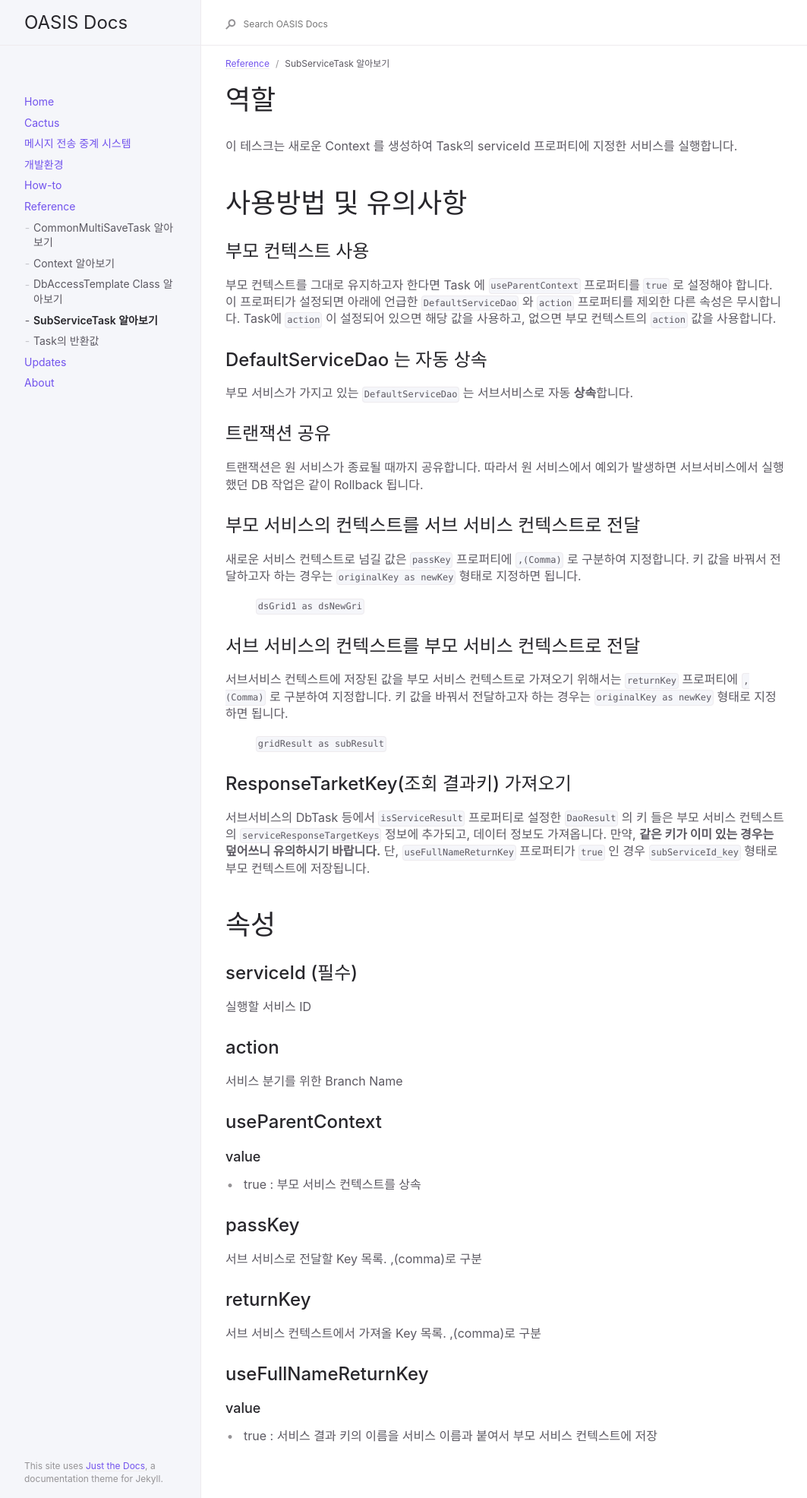
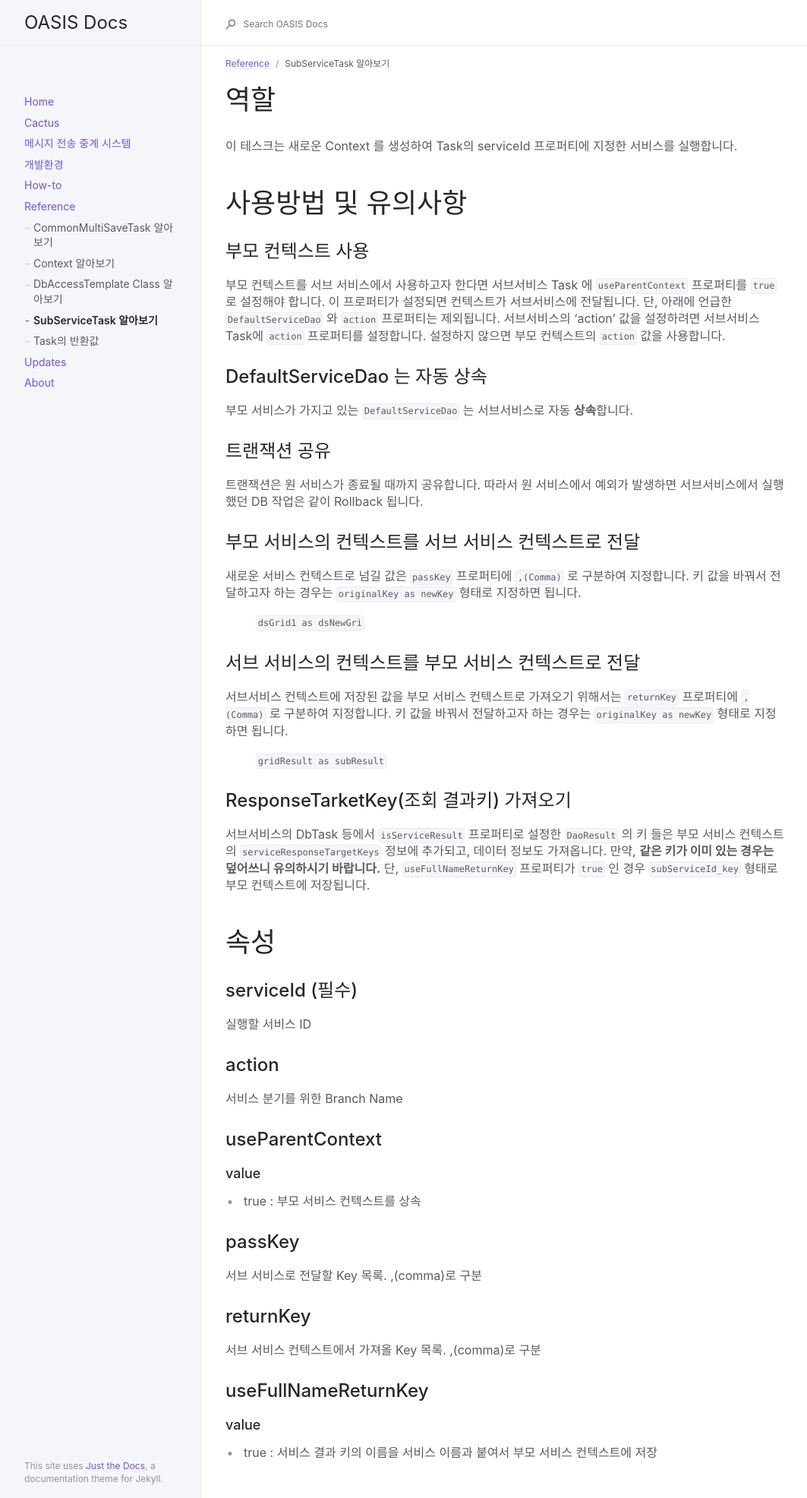
Before and after one commit to oasis-official/oasis-official.github.io, a Jekyll site: the page built from docs/reference/SubServiceTask.md, in a window 1280 px wide. Shown: the whole page at 76% size, without its empty margins (91-1154 px from the left). Built offline with Jekyll 4.4.1, drawn with Linux system fonts in a browser that asks for light colours.

Commit message:
Update SubServiceTask.md

```diff
--- a/docs/reference/SubServiceTask.md
+++ b/docs/reference/SubServiceTask.md
@@ -10,9 +10,9 @@ nav_order: 1
 
 # 사용방법 및 유의사항
 ## 부모 컨텍스트 사용
-부모 컨텍스트를 그대로 유지하고자 한다면 Task 에 `useParentContext` 프로퍼티를 `true` 로 설정해야 합니다.
-이 프로퍼티가 설정되면 아래에 언급한 `DefaultServiceDao` 와 `action` 프로퍼티를 제외한 다른 속성은 무시합니다.
-Task에 `action` 이 설정되어 있으면 해당 값을 사용하고, 없으면 부모 컨텍스트의 `action` 값을 사용합니다.
+부모 컨텍스트를 서브 서비스에서 사용하고자 한다면 서브서비스 Task 에 `useParentContext` 프로퍼티를 `true` 로 설정해야 합니다.
+이 프로퍼티가 설정되면 컨텍스트가 서브서비스에 전달됩니다. 단, 아래에 언급한 `DefaultServiceDao` 와 `action` 프로퍼티는 제외됩니다.
+서브서비스의 'action' 값을 설정하려면 서브서비스 Task에 `action` 프로퍼티를 설정합니다. 설정하지 않으면 부모 컨텍스트의 `action` 값을 사용합니다.
 
 ## DefaultServiceDao 는 자동 상속
 부모 서비스가 가지고 있는 `DefaultServiceDao` 는 서브서비스로 자동 **상속**합니다.
```
